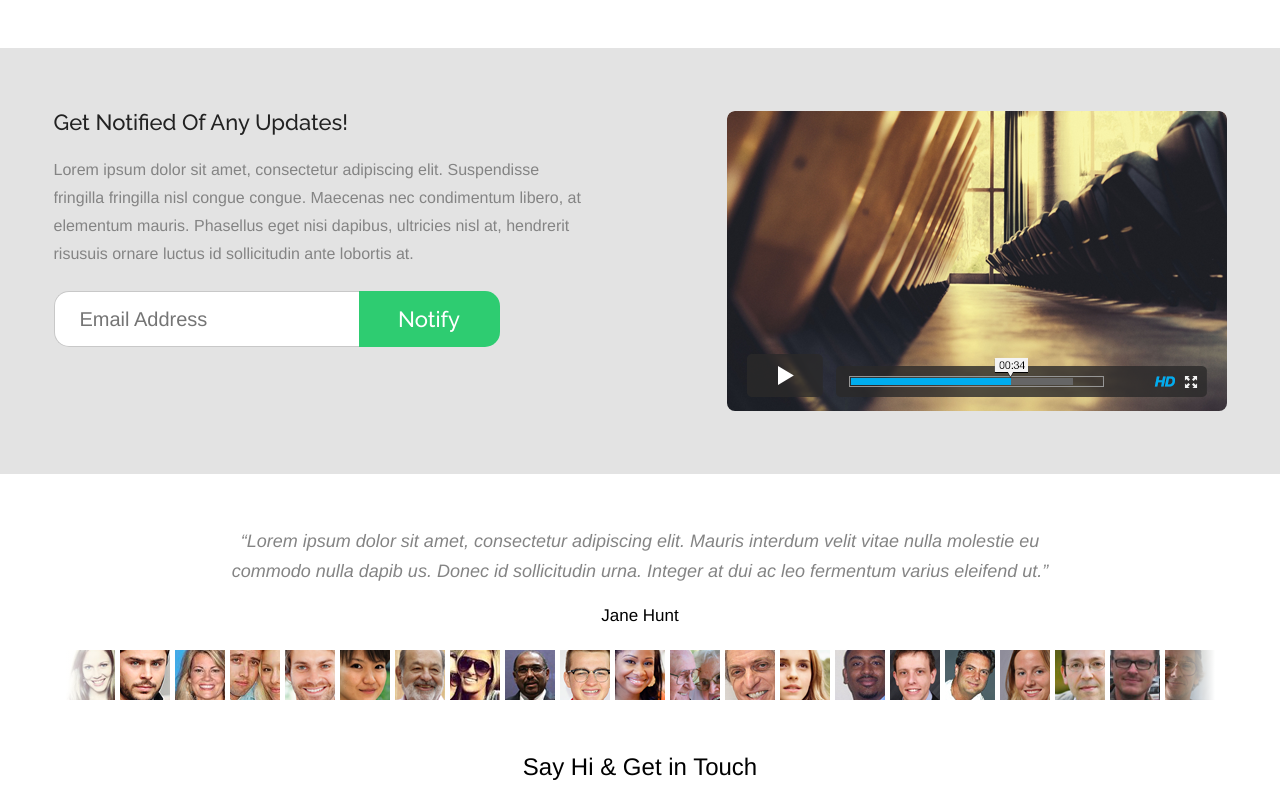
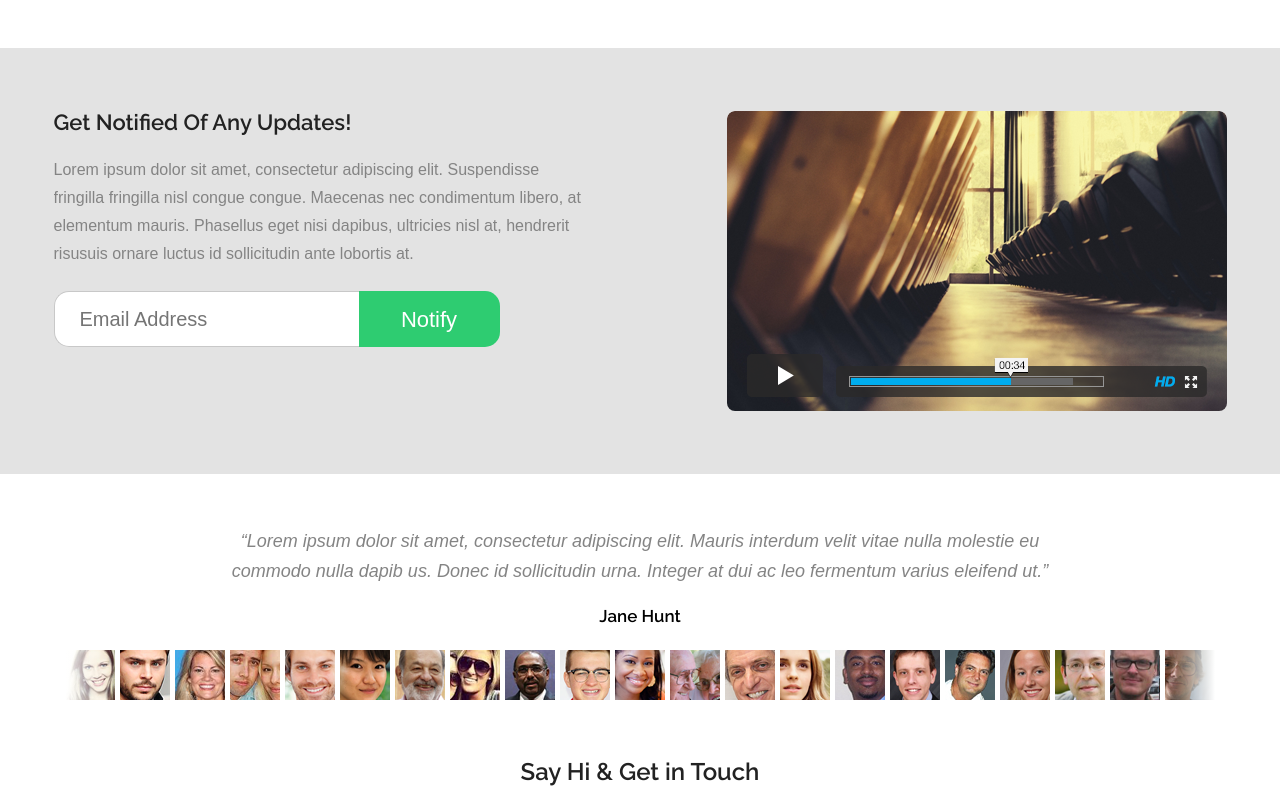
Before and after one commit to johnfrancismccann/notify-frontend, a plain HTML site: page index.html in a window 1280 px wide. Shown: the part 897-1685 px from the top of the page. Drawn offline with Linux system fonts and the light colour scheme.

Commit message:
add raleway class for elements with raleway font. the font-weight for these elements must be changed to look right on Mac vs Windows. set default to 600, which is suitable for Windows.

```diff
--- a/index.html
+++ b/index.html
@@ -4,7 +4,7 @@
     <meta charset="UTF-8">
     <title>Notify</title>
     <link rel="stylesheet" href="styles/reset.css">
-    <link href='https://fonts.googleapis.com/css?family=Pacifico|Raleway:500'
+    <link href='https://fonts.googleapis.com/css?family=Pacifico|Raleway:500,600'
     rel='stylesheet' type='text/css'>
     <!-- <link href="https://fonts.googleapis.com/css?family=Pacifico|Raleway:600" -->
     <!-- rel="stylesheet"> -->
@@ -15,7 +15,9 @@
         <div class="header-wrapper">
             <div class="header-info">
                 <h1>Notify<span class="green-color">.</span></h1>
-                <h3>A great new free psd theme to showcase your new application.</h3>
+                <h3 class="raleway">
+                    A great new free psd theme to showcase your new application.
+                </h3>
                 <ul>
                     <li><a id="apple" href=""></a></li>
                     <li><a id="android" href=""></a></li>
@@ -28,7 +30,7 @@
         <ul>
             <li>
                 <div class="disc"><div class="icon tool"></div></div>
-                <h4>Editable Theme</h4>
+                <h4 class="raleway">Editable Theme</h4>
                 <p>
                     Lorem ipsum dolor sit amet, consectetur adipiscing elit.
                     Suspendisse fringilla fringilla.
@@ -36,7 +38,7 @@
             </li>
             <li>
                 <div class="disc"><div class="icon star"></div></div>
-                <h4>Flat Design</h4>
+                <h4 class="raleway">Flat Design</h4>
                 <p>
                     Lorem ipsum dolor sit amet, consectetur adipiscing elit.
                     Suspendisse fringilla fringilla.
@@ -44,7 +46,7 @@
             </li>
             <li>
                 <div class="disc"><div class="icon earth"></div></div>
-                <h4>Reach Your Audience</h4>
+                <h4 class="raleway">Reach Your Audience</h4>
                 <p>
                     Lorem ipsum dolor sit amet, consectetur adipiscing elit.
                     Suspendisse fringilla fringilla.
@@ -55,7 +57,7 @@
     <div class="mid-content">
         <div class="mid-container">
             <div class="notifications">
-                <h4>Get Notified Of Any Updates!</h4>
+                <h4 class="raleway">Get Notified Of Any Updates!</h4>
                 <p>
                     Lorem ipsum dolor sit amet, consectetur adipiscing elit.
                     Suspendisse fringilla fringilla nisl congue congue. Maecenas
@@ -83,7 +85,7 @@
                                 fermentum varius eleifend ut.”
                             </p>
                         </blockquote>
-                        <h5>Jane Hunt</h5>
+                        <h5 class="raleway">Jane Hunt</h5>
                     </div>
                     <div id="jane_hunt1" class="portrait-image">
 
@@ -91,20 +93,6 @@
                             <div class="hover_overlay"></div>
                         </div>
                     </div>
-                    <!--
-                       - <div class="portrait-info">
-                       -     <blockquote>
-                       -         <p>
-                       -             “Lorem ipsum dolor sit amet, consectetur
-                       -             adipiscing elit.  Mauris interdum velit vitae
-                       -             nulla molestie eu commodo nulla dapib us. Donec
-                       -             id sollicitudin urna. Integer at dui ac leo
-                       -             fermentum varius eleifend ut.”
-                       -         </p>
-                       -     </blockquote>
-                       -     <h5>Jane Hunt</h5>
-                       - </div>
-                       -->
                 </li>
                 <li>
                     <div class="portrait-info">
@@ -438,7 +426,9 @@
 
         </div>
         <div id="connect">
-            <h3>Say Hi & Get in Touch</h3>
+            <!-- <h3>Say Hi & Get in Touch</h3> -->
+            <h4 class="raleway">Say Hi & Get in Touch</h4>
+
             <p>
                 Lorem ipsum dolor sit amet, consectetur adipiscing elit suspendisse.
             </p>
@@ -467,5 +457,6 @@
         </nav>
     </footer>
 <!-- <script type="text/javascript" src="scripts/portraits.js"></script> -->
+<script type="text/javascript" src="scripts/main.js"></script>
 </body>
 </html>
--- a/styles/index.css
+++ b/styles/index.css
@@ -1,20 +1,22 @@
 /* GREEN MACRO: #2ecc71  */
 
 body {
-    /* width: 1200px; */
-    font: 13px/1.1em "Helvetica Neue", Arial, Helvetica, sans-serif;
+    font: 13px/1.1em "Helvetica Neue Regular", Arial, Helvetica, sans-serif;
     min-width: 1200px;
 }
 
-h3 {
-    font-size: 24px;
-
+.raleway {
+    font-family: 'Raleway';
+    /* this is default for windows. Mac should be 500 */
+    font-weight: 600;
 }
 
 h4, button {
     color: #222222;
-    font-family: 'Raleway';
+    /* font-family: 'Raleway'; */
     font-size: 22px;
+    /* font-weight: 500; */
+    /* font-weight: 600; */
     line-height: 23px;
 }
 
@@ -67,9 +69,9 @@ header h1 {
 }
 
 header h3 {
-    /* font-weight is downloaded as 600 from google api */
     color: #fff;
-    font-family: 'Raleway';
+    /* font-family: 'Raleway'; */
+    font-size: 24px;
     line-height: 1.4;
     /* margin: 60px 0 25px; */
     margin: 55px 0 25px;
@@ -304,17 +306,10 @@ header #windows {
     font-weight: 400;
 }
 
-#team h4 {
-    /* font-size: 19px; */
-    /* font-weight: 500; */
-    /* margin-top: 20px; */
-    /* [> margin: 30px 0 30px 0; <] */
-    /* text-align: center; */
-}
-
 #team h5 {
+    font-family: 'Raleway';
     font-size: 17px;
-    font-weight: 500;
+    font-weight: 600;
     margin-top: 20px;
     /* margin: 30px 0 30px 0; */
     text-align: center;
@@ -451,10 +446,10 @@ header #windows {
     width: 1180px;
 }
 
-#connect h3 {
+#connect h4 {
+    font-size: 24px;
     margin: 60px auto 0;
     text-align: center;
-    /* width: 237px; */
 }
 
 #connect p {
```
